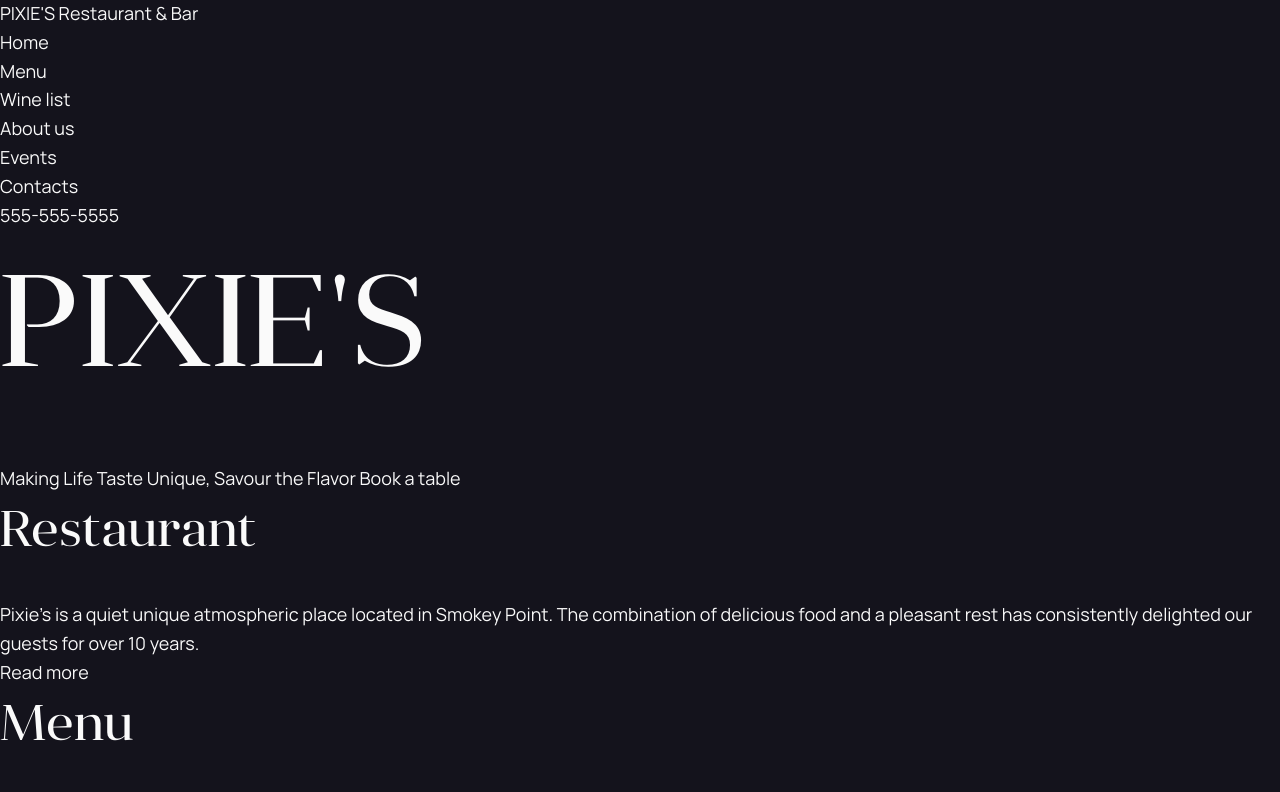
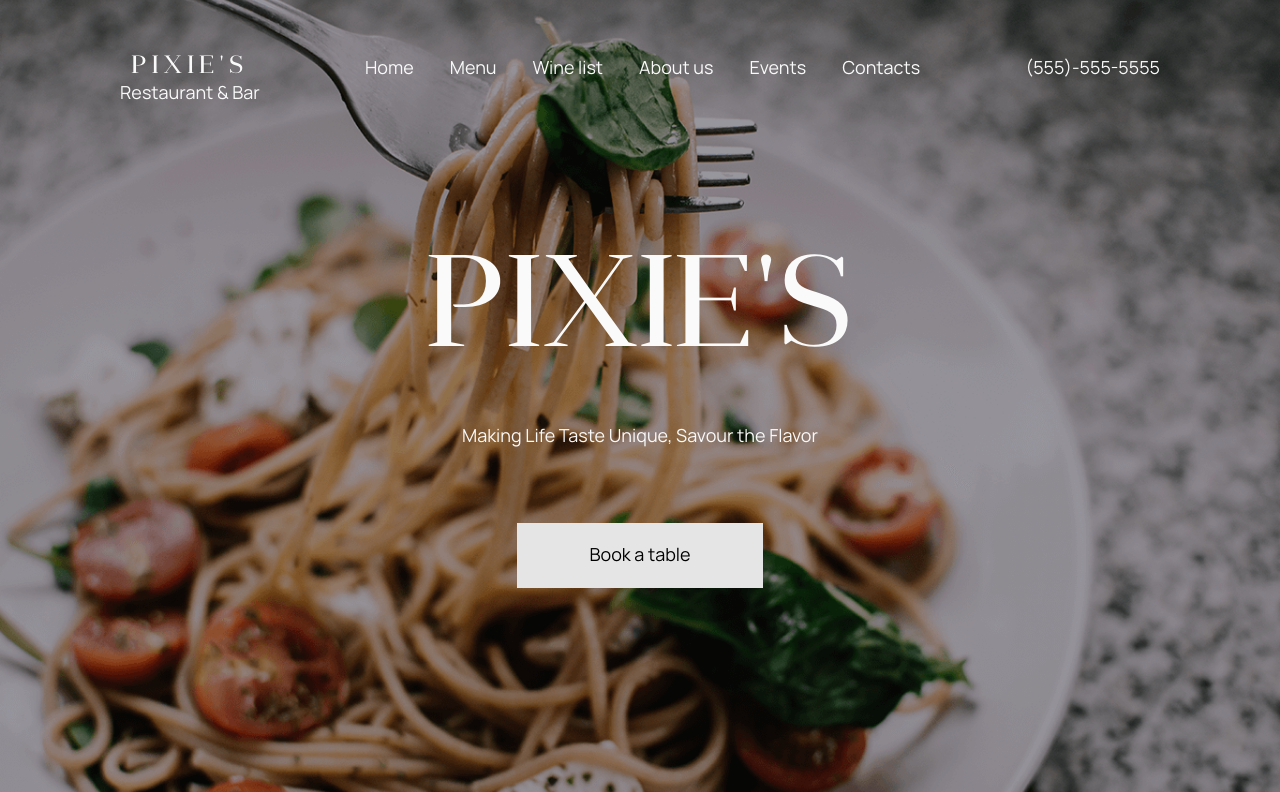
Before and after one commit to anthonyjprater/pixies, a plain HTML site: page index.html in a window 1280 px wide. Shown: the top 792 px of the page. Drawn offline with Linux system fonts and the light colour scheme.

Commit message:
styled hero section

```diff
--- a/css/styles.css
+++ b/css/styles.css
@@ -96,8 +96,8 @@ h2 { font-size: 50px;}
 .container {
     margin-right: auto;
     margin-left: auto;
-    padding-left: 15px;
-    padding-right: 15px;
+    padding-left: 120px;
+    padding-right: 120px;
 }
 
 a {
@@ -117,10 +117,114 @@ nav a:focus {
   border-bottom: 2px solid #f8b160;
 }
 
+button:hover,
+button:focus {
+  cursor: pointer;
+}
+
 /* Layout */
 
 body {
   background-color: #14131c;
   padding: 0;
-  margin: 0;;
+  margin: 0;
+  display: flex;
+  flex-flow: column nowrap;
 }
+
+/* Hero Section */
+
+div.homepage-hero {
+  height: 100vh;
+  background-image: url("/images/pasta-plate.png");
+  background-repeat: none;
+  background-position: center;
+  background-size: cover;
+  position: relative;
+  isolation: isolate;
+  display: grid;
+}
+
+div.homepage-hero-intro {
+  height: 100vh;
+  width: 100vw;
+  position: relative;
+  padding: 0 120px;
+  display: flex;
+  flex-flow: column nowrap;
+}
+
+div.homepage-hero-intro::after {
+  content: '';
+  position: absolute;
+  inset: 0;
+  z-index: -1;
+  background-color: #9b9aa0;
+  mix-blend-mode: multiply;
+}
+
+h1.home-heading {
+  display: flex;
+  place-content: center ;
+  padding-top: 5rem;
+  margin-bottom: 0.25rem;
+}
+
+span.slogan {
+  display: flex;
+  place-content: center;
+  padding: 0 1rem 3rem;
+  margin-bottom: 1rem;
+}
+
+button.book-table {
+  display: flex;
+  justify-content: center;
+  align-items: center;
+  place-self: center;
+  background-color: #e5e5e5;
+  color: #000;
+  padding: 1rem 4rem;
+}
+
+/* End Hero Section */
+
+/* Header Section */
+
+header.header-desk {
+  display: flex;
+  flex-flow: row nowrap;
+  justify-content: space-between;
+  padding: 3rem 0 0;
+  margin-bottom: 1rem;
+}
+
+.logo-name {
+  display: flex;
+  flex-flow: column nowrap;
+  justify-content: center;
+  align-items: center;
+  line-height: 1;
+}
+
+.logo-name .name {
+  font-family: 'Anglecia Pro Display';
+  font-size: 25px;
+  letter-spacing: 5px;
+  margin-bottom: 0.25rem;
+}
+
+.main-nav ul {
+  display: flex;
+  flex-flow: row nowrap;
+  gap: 2rem;
+}
+
+/* End Header Section */
+
+section.lead {
+  display: flex;
+  flex-flow: row nowrap;
+  gap: 3rem;
+  padding: 0 120px 0;
+}
--- a/index.html
+++ b/index.html
@@ -8,11 +8,15 @@
     <title>Home Page</title>
 </head>
 <body>
-        <header class="main-header">
+    <div class="homepage-hero">
+        <div class="homepage-hero-intro">
+            <header class="header-desk">
+                <a href="index.html">
                     <div class="logo-name">
                         <span class="name">PIXIE'S</span>
                         <span class="name-descriptor">Restaurant & Bar</span>
                     </div>
+                </a>
                 <nav class="main-nav">
                     <ul>
                         <li><a href="">Home</a></li>
@@ -22,30 +26,38 @@
                         <li><a href="">Events</a></li>
                         <li><a href="">Contacts</a></li>
                     </ul>
-                <a href="tel:555-555-5555">555-555-5555</a>
                 </nav>
+                <a href="tel:555-555-5555">(555)-555-5555</a>
             </header>
-        <main>
             <h1 class="home-heading">PIXIE'S</h1>
             <span class="slogan">Making Life Taste Unique, Savour the Flavor</span>
             <button class="book-table">Book a table</button>
-            <section class="restaurant">
+        </div>
+    </div>
+        <main>
+            <section class="restaurant lead">
+                <img src="" alt="">
+                <div class="lead-wrapper">
                     <h2 class="restaurant-lead">Restaurant</h2>
                     <p class="section-descriptor">Pixie's is a quiet unique atmospheric place located in Smokey Point. The combination of delicious food and a pleasant rest has consistently delighted our guests for over 10 years.</p>
                     <a href="#">Read more</a>
-                <img src="" alt="">
+                </div>
             </section>
-            <section class="menu">
+            <section class="menu lead">
+                <div class="lead-wrapper">
                     <h2 class="menu-lead">Menu</h2>
                     <p class="section-descriptor">The menu of our restaurant included all the variety and splendor of fusion cuisine: from twist on famous masterpieces to the signature dishes of our chef.</p>
                     <a href="#">Go to menu</a>
+                </div>
                 <img src="" alt="">
             </section>
-            <section class="wine">
+            <section class="wine lead">
+                <img src="/images/restaurant-lead.png" alt="a table with food and drinks">
+                <div class="lead-wrapper">
                     <h2 class="wine-lead">Wine list</h2>
                     <p class="section-descriptor">A wide selection of wines will not leave indifferent event the most true connoisseurs. And our staff will always help you choose the perfect drink.</p>
                     <a href="#">See all</a>
-                <img src="" alt="">
+                </div>
             </section>
             <section class="reviews">
                 <h2 class="reviews-lead">Our clients say</h2>
```
Also changed, not shown: images/pasta-plate.png (added), images/restaurant-lead.png (added). Lines whose indentation alone changed are shown as unchanged.
